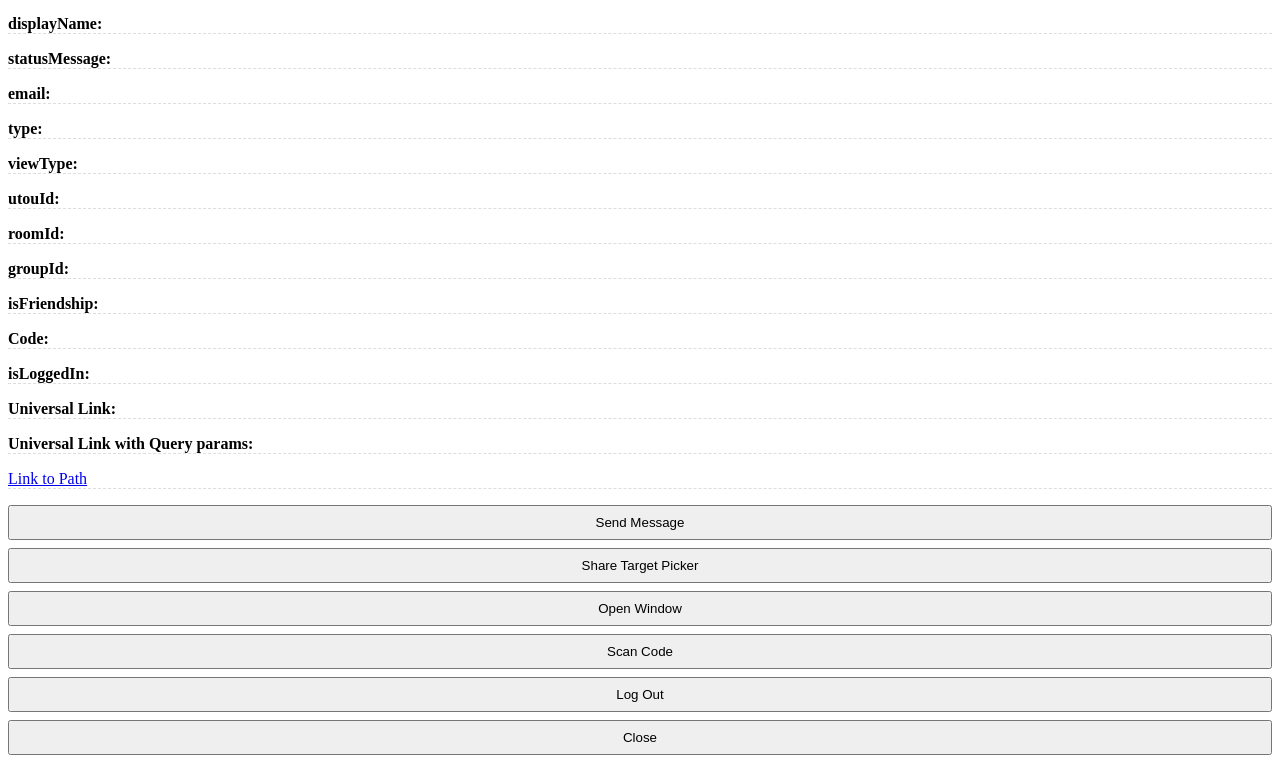
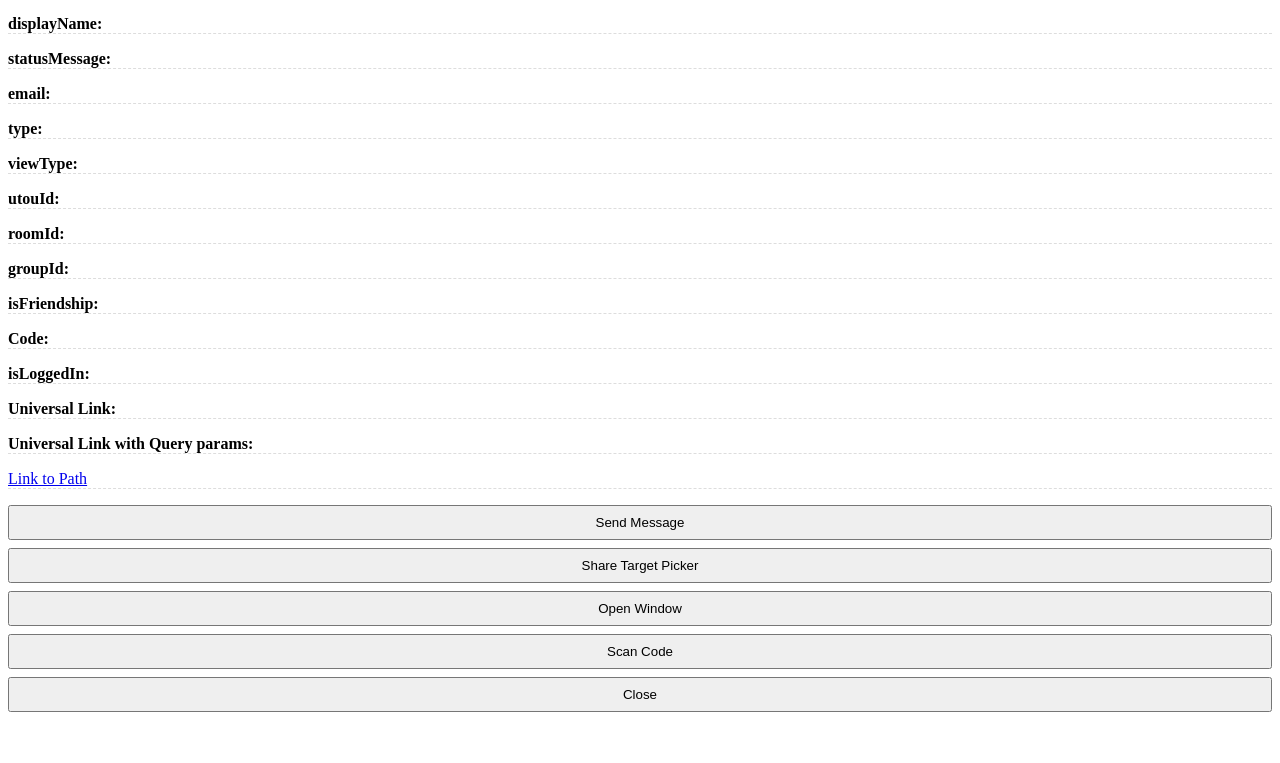
Before and after one commit to ArnonPT/liff, a plain HTML site: page index.html in a window 1280 px wide. Shown: the part 227-990 px from the top of the page. After the commit the page ends 947 px from the top, so only its background shows below. Drawn offline with Linux system fonts and the light colour scheme; a script that the page names is missing.

Commit message:
Update index.html

```diff
--- a/index.html
+++ b/index.html
@@ -33,7 +33,6 @@
   <button id="btnShare" onclick="shareMsg()">Share Target Picker</button>
   <button onclick="openWindow()">Open Window</button>
   <button id="btnScanCode" onclick="scanCode()">Scan Code</button>
-  <button id="btnLogOut" onclick="logOut()">Log Out</button>
   <button id="btnClose" onclick="closed()">Close</button>
 
   <!-- <script src="js/vconsole.min.js"></script> -->
```
